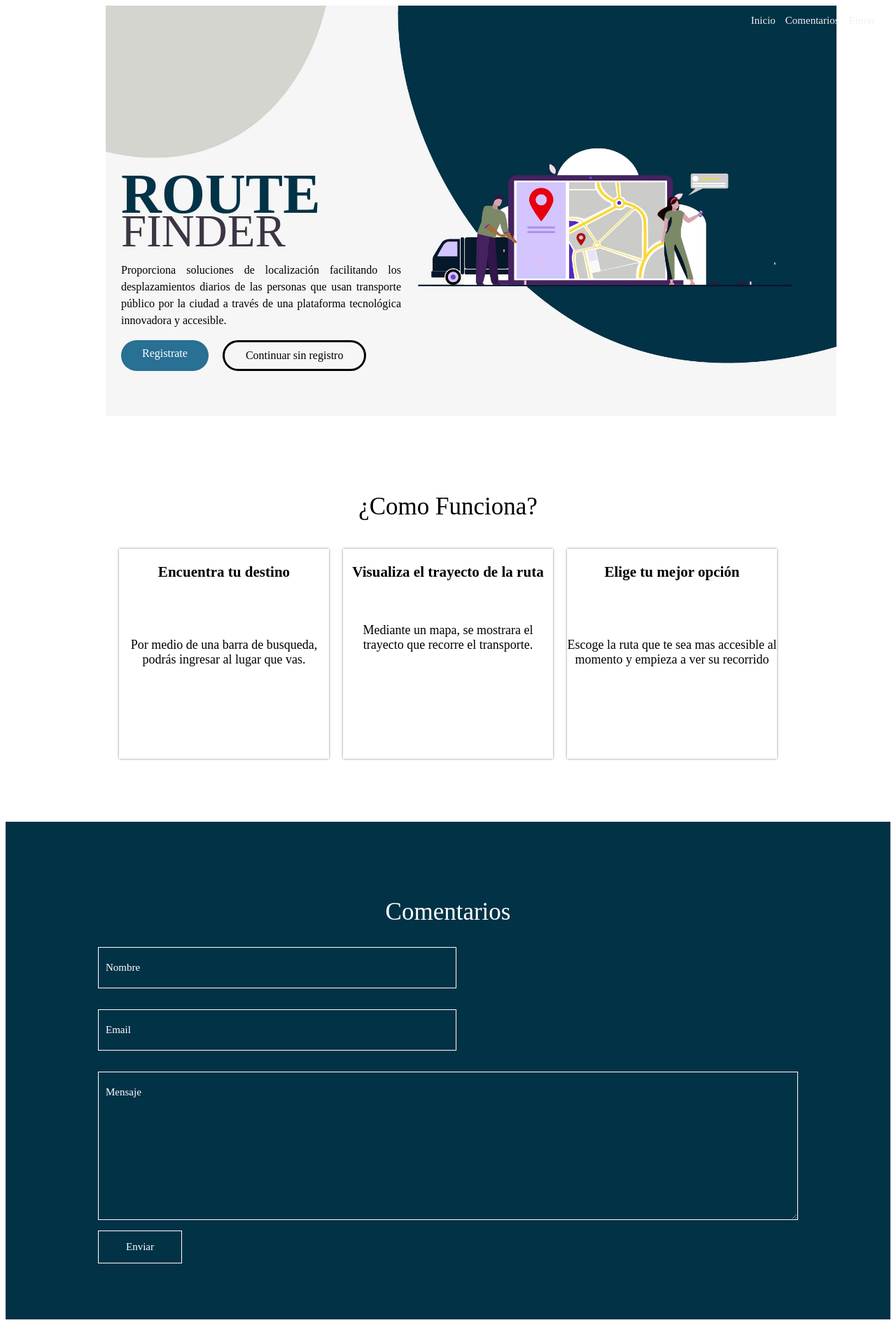
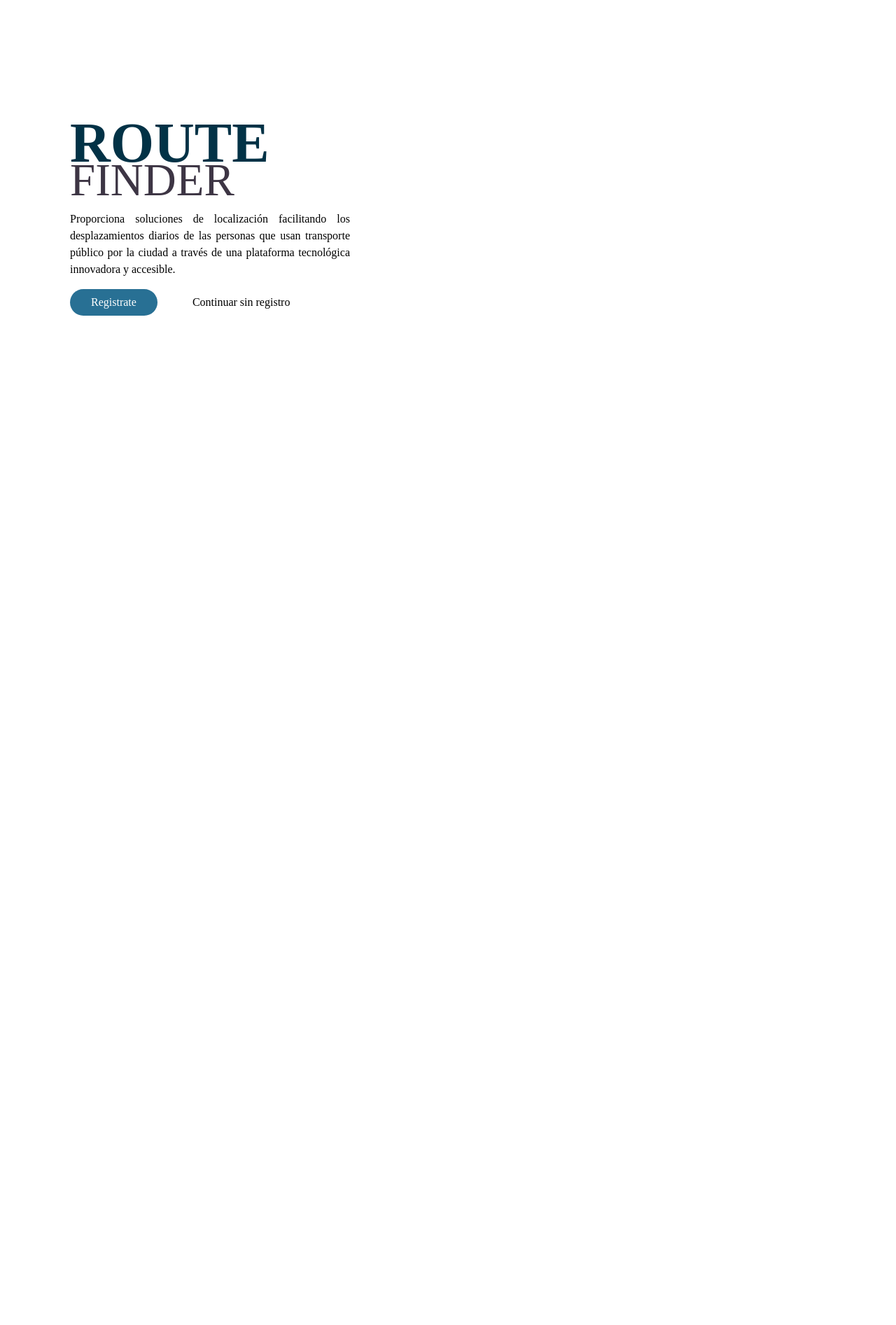
Before and after one commit to iSmo0ke/RFinder, a PHP site: page / in a window 1280 px wide; the page is wider, and only the part inside the window is pictured. Shown: that part at 70% size. After the commit the page ends 451 px from the top of that part, so only its background shows below. Run offline with PHP 8.4, Linux system fonts and the light colour scheme.

Commit message:
Segundos cambios

```diff
--- a/css/index.css
+++ b/css/index.css
@@ -1,77 +1,58 @@
-html{
-    scroll-behavior: smooth;
+body {
+    margin: 0;
+    padding: 0;
+    overflow-x: hidden;
 }
-
-
-
-
 .container {
-    background-image: url("../img/index.jpg");
-    background-position: center;
-    background-size: contain; /* Cambiado de 'cover' a 'contain' */
-    background-repeat: no-repeat;
-    background-attachment: fixed;
     width: 100%;
-    padding: 65px;
-    margin: 0%;
-    max-width: 1200px;
+    height: 100vh;
+    margin:0;
+    padding: 0;
 }
-
-
-
-
+.right {
+    padding-top: 150px;
+    padding-left: 100px;
+    border: none;
+}
 .title {
     font-family:'Montserrat';
     position: relative;
     font-size: large;
+    border: none;
 }
 .bold {
     font-weight:800;
     font-size: 80px;
     color: #023246;
     line-height: 0.001;
+    border: none;
 }
-
 .slim {
     font-weight: 100;
     font-size: 65px;
     color: #3D3544;
     line-height: 0.001;
+    border: none;
 }
-
 .text-cuadro {
     background-color:transparent;
     border: 1px;
     width: 400px;
     position: relative;
+    border: none;
 }
-
 .text {
     font-size: 16px;
     word-wrap: break-word;
     text-align: justify;
     font-family: 'Montserrat';
     line-height: 1.5;
+    border: none;
 }
-
-.options {
-    position: fixed;
-    top: 20px;
-    right: 20px;
+.buttons {
+    display: flex;
+    border: none;
 }
-
-
-.stylebutton1 {
-    margin-right: 10px;
-    background-color: transparent;
-    border: none;
-    cursor: pointer;
-    color: #f1f1f1;
-    font-size: 15px;
-    text-decoration: none;
-    font-family: 'Montserrat';
-}
-
 .links {
     position: relative;
     padding: 10px 30px;
@@ -79,24 +60,24 @@ html{
     width: max-content;
     border-radius: 25px;
     word-wrap: normal;
+    border: none;
 }
-
 .links2 {
     position: relative;
     padding: 10px 30px;
     border-radius: 25px;
     border: black solid;
     margin-left: 20px;
+    border: none;
 }
-
 .choose {
     display: inline-block;
     color: white;
     text-decoration: none;
     border-radius: 25px;
     font-family: 'Montserrat';
+    border: none;
 }
-
 .choose1 {
     display: inline-block;
     background-color: transparent;
@@ -104,190 +85,5 @@ html{
     text-decoration: none;
     color: black;
     font-family: 'Montserrat';
+    border: none;
 }
-
-.right {
-    padding-top: 150px;
-    padding-left: 100px;
-}
-
-.buttons {
-    display: flex;
-}
-
-.contenedor-texto{
-    margin: 0;
-    padding: 0%;
-    box-sizing: border-box;
-    font-family: 'Montserrat';
-}
-
-
-
-.content-cards{
-    display: flex;
-    justify-content: center;
-    flex-wrap: wrap;
-}
-
-.card {
-    width: 30%;
-    text-align: center;
-    height: 300px;
-    box-shadow: 0 0 3px 0 rgba(0, 0, 0, .5);
-    transform: scale(1);
-    transition: transform 0.6s;
-    font-family: 'Montserrat';
-    font-size: 18px;
-    margin: 10px; /* Agrega un margen de 10 píxeles entre los cuadros */
-    @media screen and (max-width:600px) {
-        width: 100%;
-        padding: 15px;
-
-    }
-}
-
-
-.card:hover{
-    box-shadow: 0 0 6px 0 rgba(0, 0, 0, .5);
-    transform: scale(1.03);
-    cursor: pointer;
-}
-
-.card i{
-    margin: 30px 0 20px 0;
-    color: #cc9199;
-    font-size: 50px;
-}
-
-.card p{
-    font-weight: 300;
-    font-size: 18px;
-    margin-bottom: 10px;
-    font-family: 'Montserrat';
-}
-
-
-.contenedor,
-.wave-contenedor{
-    width: 90%;
-    max-width: 1000px;
-    overflow: hidden;
-    margin: auto;
-    padding: 0 0 80px 0;
-}
-.contenedor{
-    padding: 80px 0;
-}
-
-.titulo{
-    font-weight: 300;
-    font-size: 35px;
-    text-align: center;
-    margin-bottom: 30px;
-    font-family: 'Montserrat';
-}
-
-.titulo.left{
-    text-align: left;
-}
-
-.titulo.right{
-    text-align: right;
-}
-
-/* Section */
-
-.website{
-    display: flex;
-    justify-content: space-between;
-}
-
-.website img{
-    width: 48%;
-}
-
-.website .contenedor-textos-main{
-    width: 40%;
-}
-
-.parrafo{
-    text-align: justify;
-    margin-bottom: 20px;
-}
-
-.cta {
-    display: inline-block;
-    text-decoration: none;
-    background-image: linear-gradient(45deg, #023246 0%, #023246 99%, #023246 100%);
-    padding: 15px 20px; /* Aumenta el valor del padding para hacer el botón más grande */
-    border-radius: 10px;
-    color: #fff;
-    margin-top: 10px;
-    font-family: 'Montserrat';
-}
-
-/* Info */
-
-.info{
-    background: #023246;
-    color: #fff;
-}
-
-/* footer */
-
-footer{
-    background: #023246;
-    color: #fff;
-    width: 100%;
-
-}
-
-.form{
-    display: flex;
-    flex-wrap: wrap;
-    justify-content: space-between;
-}
-
-.input{
-    background: transparent;
-    border: 0;
-    color: #fff;
-    outline: none;
-    border: 1px  solid #fff;
-    padding: 20px 10px;
-}
-
-.input::placeholder{
-    color: #fff;
-}
-
-input[type="text"],
-input[type="email"]{
-    display: inline-block;
-    width: 49%;
-    margin-bottom: 30px;
-    font-family: 'Montserrat';
-    font-size: 15px;
-}
-
-.form textarea{
-    width: 100%;
-    margin-bottom: 15px;
-    font-family: 'Montserrat';
-    font-size: 15px;
-}
-
-input[type="submit"]{
-    width: 120px;
-    text-align: center;
-    padding: 14px 0;
-    font-family: 'Montserrat';
-    font-size: 15px
-}
-
-input[type="submit"]:hover{
-    cursor: pointer;
-    color: #023246;
-    background: #fff;
-}
--- a/index.php
+++ b/index.php
@@ -1,14 +1,15 @@
 <!DOCTYPE html>
 <html lang="es">
+
 <head>
     <meta charset="UTF-8">
     <title>ROUTE FINDER</title>
     <link rel="stylesheet" href="./css/index.css">
-        <link rel="Icon" type="png" href='img/ico.jpg'>
-        <meta name="viewport" content="width=device-width,initial-scale=1"/>
+    <link rel="Icon" type="png" href='img/RF ico.png'>
+    <meta name="viewport" content="width=device-width,initial-scale=1" />
 </head>
 
-    <body >
+<body>
     <div class="container">
         <div class="right">
 
@@ -32,63 +33,13 @@
                     <a href="./views//registro.php" class="choose">Registrate</a>
                 </div>
                 <div class="links2">
-                    <a href="./views/mapa.php" class="choose1" >Continuar sin registro</a>
-                </div>
+                    <a href="./views/mapa.php" class="choose1">Continuar sin registro</a>
                 </div>
             </div>
         </div>
 
-
-        <section class="cards contenedor">
-            <h2 class="titulo">¿Como Funciona?</h2>
-            <div class="content-cards">
-                <article class="card">
-                    <i class="far fa-clone"></i>
-                    <h3>Encuentra tu destino</h3>
-                    <br>
-                    <br>
-                    <p>Por medio de una barra de busqueda, podrás ingresar al lugar que vas.</p>
-                </article>
-
-                <article class="card">
-                    <i class="fas fa-database"></i>
-                    <h3>Visualiza el trayecto de la ruta</h3>
-                    <br>
-                    <p>Mediante un mapa, se mostrara el trayecto que recorre el transporte.</p>
-                </article>
-
-                <article class="card">
-                    <i class="far fa-object-group"></i>
-                    <h3>Elige tu mejor opción</h3>
-                    <br>
-                    <br>
-                    <p>Escoge la ruta que te sea mas accesible al momento y empieza a ver su recorrido</p>
-                </article>
-            </div>
-        </section>
-
-        <footer id="contacto">
-            <div class="contenedor">
-                <h2 class="titulo">Comentarios</h2>
-                <form action="" class="form">
-                    <input class="input"  type="text" name="" id="" placeholder="Nombre">
-                    <input class="input"  type="email" name="" id="" placeholder="Email">
-                    <textarea  class="input" name="" id="" cols="30" rows="10" placeholder="Mensaje"></textarea>
-                    <input class="input"  type="submit" value="Enviar">
-                </form>
-            </div>
-        </footer>
-
-
-
-
-        <div class="options">
-            <a href="./index.php" class="stylebutton1">Inicio</a>
-            <a href="" class="stylebutton1">Comentarios</a>
-            <a href="./login-routefinder.html" class="stylebutton1">Entrar</a>
     </div>
 
+</body>
 
-
-    </body>
 </html>
```
Also changed, not shown: Notas.txt (added, +224 -0 lines), img/RF ico.png (added). Lines whose indentation alone changed are shown as unchanged.
